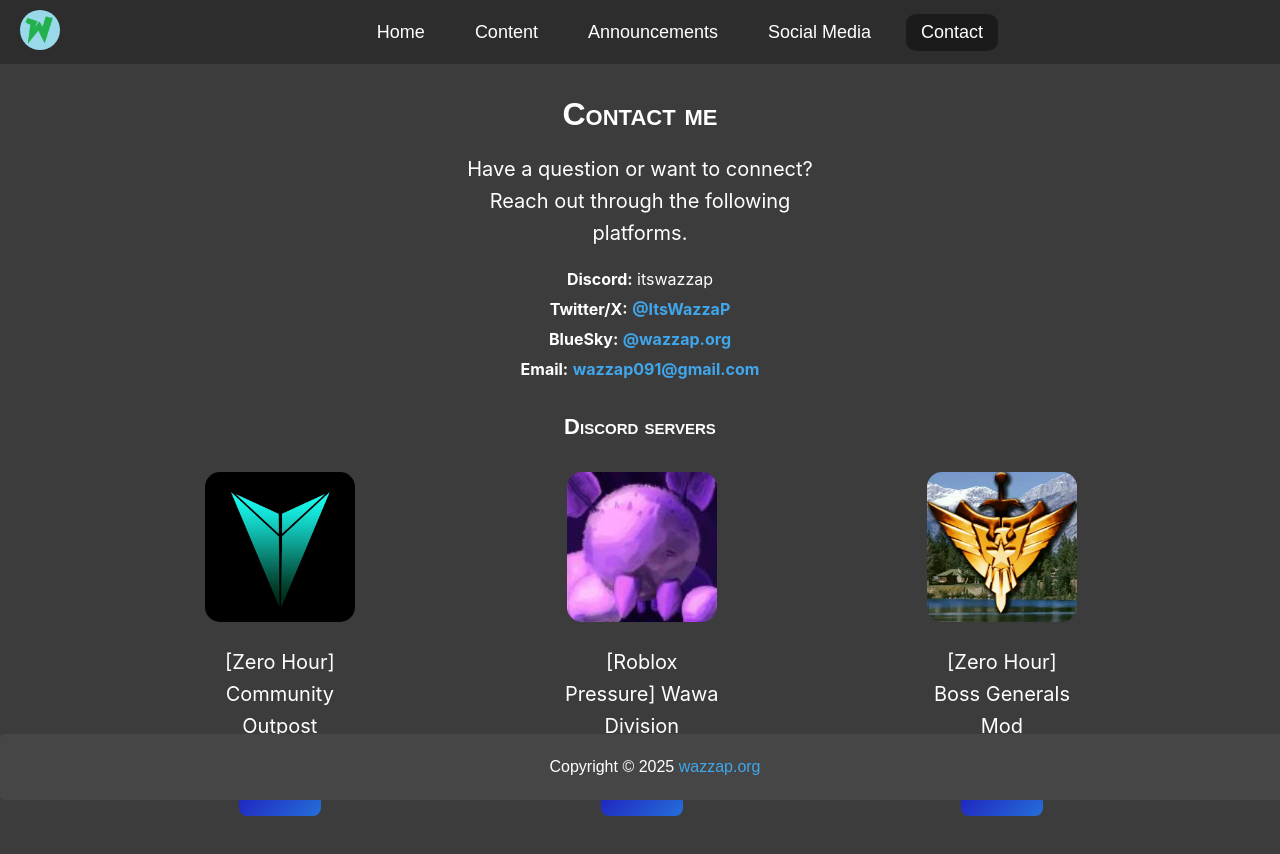
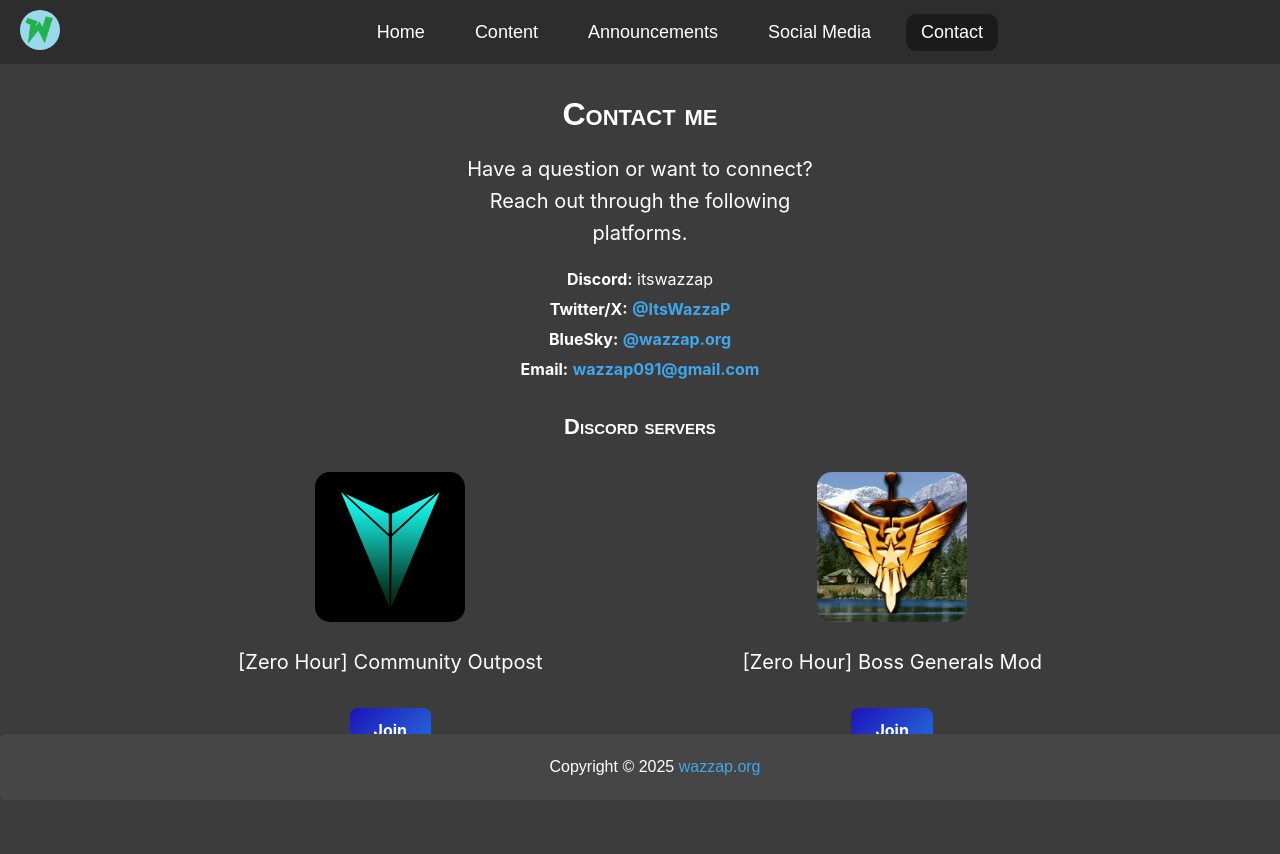
Before and after one commit to ItsWazzaP/itswazzap.github.io, a plain HTML site: page contact.html in a window 1280 px wide. Drawn offline with Linux system fonts and the light colour scheme.

Commit message:
Remove Wawa Division

```diff
--- a/contact.html
+++ b/contact.html
@@ -80,11 +80,11 @@
             <p class="contact-paragraph-two">[Zero Hour] Community Outpost</p>
             <a href="https://discord.gg/HQqRNUBT9d" target="_blank" class="discord-button">Join</a>
         </div>
-        <div class="contact-item-two">
+        <!--<div class="contact-item-two">
             <img src="assets/contact/rp_wawadivision.png" alt="Wawa Division" width="150" height="150" class="discord-image">
             <p class="contact-paragraph-two">[Roblox Pressure] Wawa Division</p>
             <a href="https://discord.gg/fVd9zxrxra" target="_blank" class="discord-button">Join</a>
-        </div>
+        </div>-->
         <div class="contact-item-two">
             <img src="assets/contact/zh_wbgm.png" alt="WazzaP's Boss Generals Mod" width="150" height="150" class="discord-image">
             <p class="contact-paragraph-two">[Zero Hour] Boss Generals Mod</p>
```
